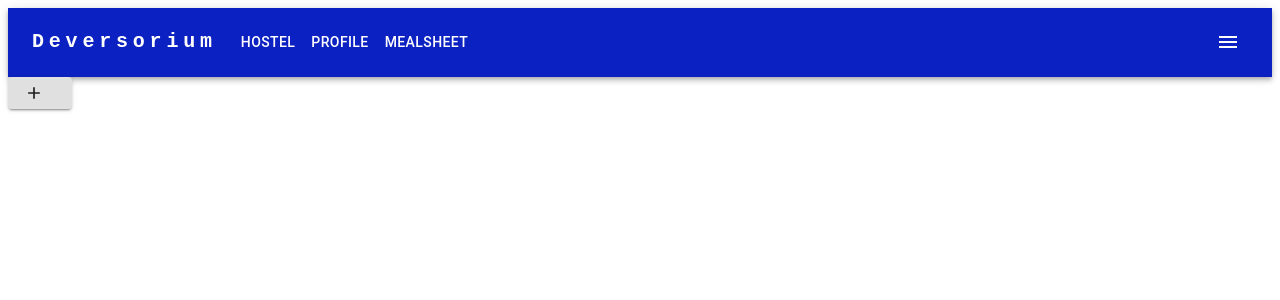
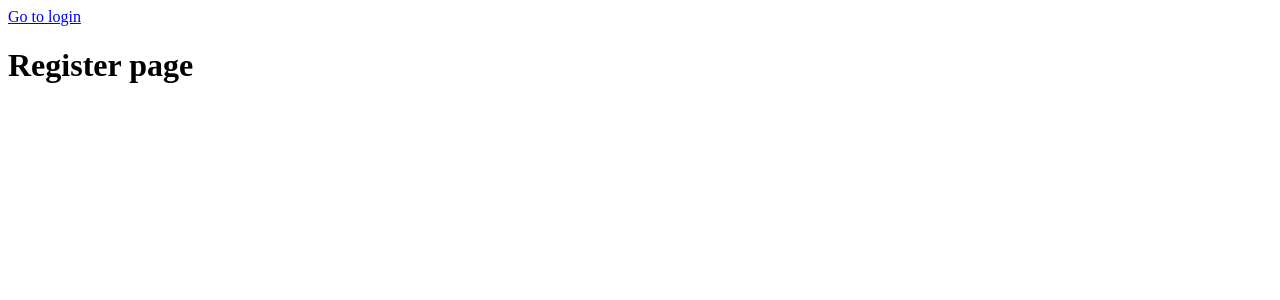
Before and after one commit to prothitoshovon/Deversorium, a React (Create React App) app in the folder frontend/: page / in a window 1280 px wide. Shown: the top 300 px of the page. Built offline with nearby package versions, Linux system fonts and the light colour scheme.

Commit message:
Linking Login and reg. next step is form and auth

```diff
--- a/frontend/src/App.js
+++ b/frontend/src/App.js
@@ -7,11 +7,18 @@ import Hostel from './components/Owner/Hostel/Hostel'
 import Mealsheet from './components/Owner/Mealsheet/Mealsheet'
 import HostelForm from './components/Owner/HostelForm/HostelForm'
 import { useDispatch } from 'react-redux';
+import Login from './components/Login/Login'
+import Register from './components/Register/Register'
 
 function App() {
+
+  const user = null
   return (
     <div>
-
+        {
+          user ? (
+            <>
+                {/* If the user exists */}
                 <ResponsiveAppBar/>
               <Routes>
                   <Route path="/" element={<Homepage/>}/>
@@ -20,8 +27,16 @@ function App() {
                   <Route path="Mealsheet" element={<Mealsheet/>}/>
                   <Route path="HostelForm" element={<HostelForm/>}/>
               </Routes>
+              </>
+          ) :
+            (
+              <Routes>
+                <Route path="/" element={<Register/>}/>
+                <Route path="Login" element={<Login/>}/>
+              </Routes>
 
-
+            )
+        }
     </div>
   )
 }
--- /dev/null
+++ b/frontend/src/components/Login/Login.js
@@ -0,0 +1,12 @@
+import React from 'react'
+import { Link } from 'react-router-dom'
+function Login() {
+  return (
+    <div>
+    <Link to="/">Go to register</Link>
+      <h1>Login page</h1>
+    </div>
+  )
+}
+
+export default Login
--- /dev/null
+++ b/frontend/src/components/Register/Register.js
@@ -0,0 +1,13 @@
+import React from 'react'
+import { Link } from 'react-router-dom'
+
+function Register() {
+  return (
+    <div>
+    <Link to="/Login">Go to login</Link>
+      <h1>Register page</h1>
+    </div>
+  )
+}
+
+export default Register
```
Lines whose indentation alone changed are shown as unchanged.
